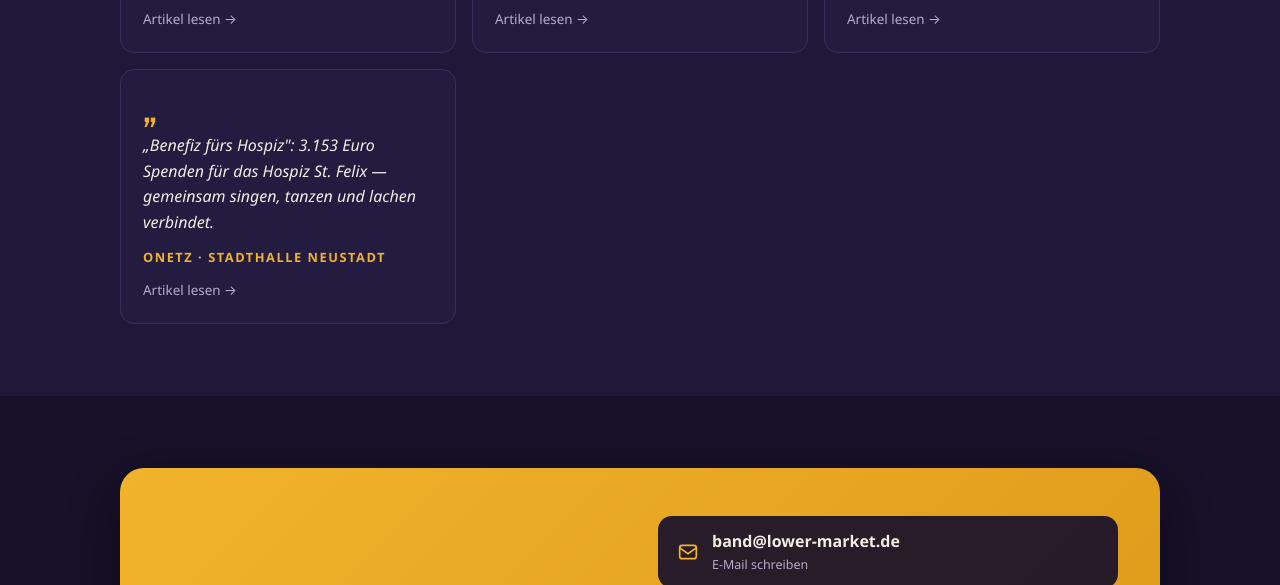
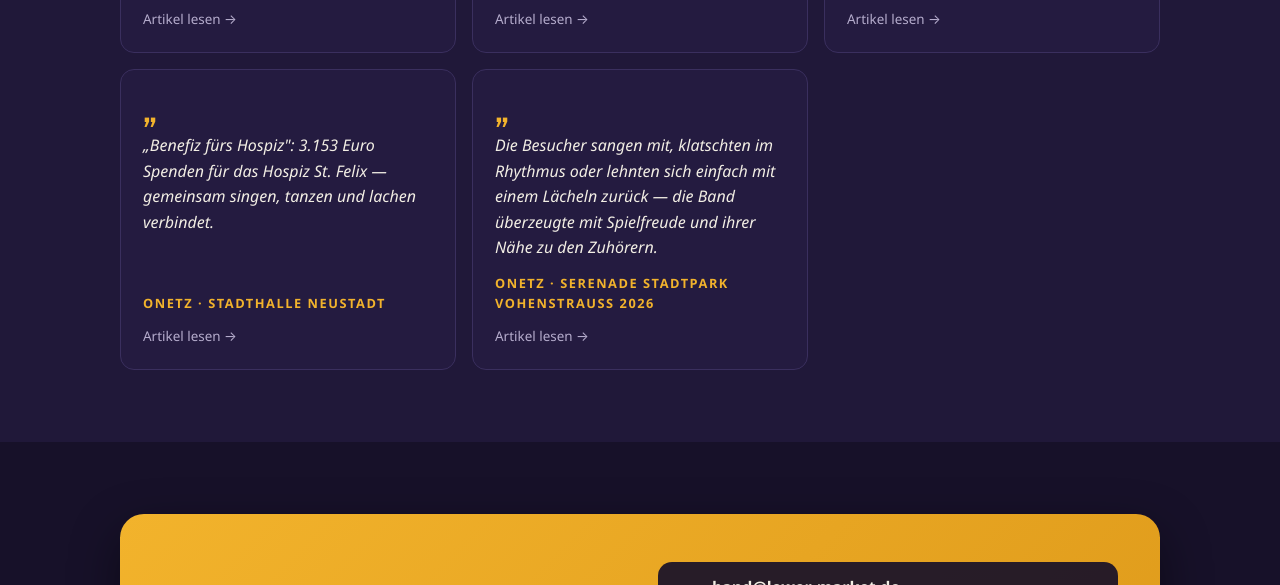
Before and after one commit to schelltom/lowermarket, a plain HTML site: page index.html in a window 1280 px wide. Shown: the part 4290-4875 px from the top of the page. Drawn offline with Linux system fonts and the light colour scheme.

Commit message:
Onetz-Bericht zur Serenade Vohenstrauß als 5. Pressestimme ergänzen
Co-Authored-By: Claude Opus 4.8 (1M context) <noreply@anthropic.com>

```diff
--- a/index.html
+++ b/index.html
@@ -167,6 +167,12 @@
         <p>„Benefiz fürs Hospiz": 3.153 Euro Spenden für das Hospiz St. Felix — gemeinsam singen, tanzen und lachen verbindet.</p>
         <span class="src">Onetz · Stadthalle Neustadt</span>
         <a href="https://www.onetz.de/oberpfalz/neustadt-waldnaab/erstes-benefiz-fuers-hospiz-10-lower-market-neustaedter-stadthalle-id4397931.html">Artikel lesen →</a>
+      </div>
+      <div class="press-card">
+        <span class="mark">„</span>
+        <p>Die Besucher sangen mit, klatschten im Rhythmus oder lehnten sich einfach mit einem Lächeln zurück — die Band überzeugte mit Spielfreude und ihrer Nähe zu den Zuhörern.</p>
+        <span class="src">Onetz · Serenade Stadtpark Vohenstrauß 2026</span>
+        <a href="https://www.onetz.de/oberpfalz/vohenstrauss/lower-market-begeistert-serenade-vohenstrausser-stadtpark-id5451383.html">Artikel lesen →</a>
       </div>
     </div>
   </div>
```
